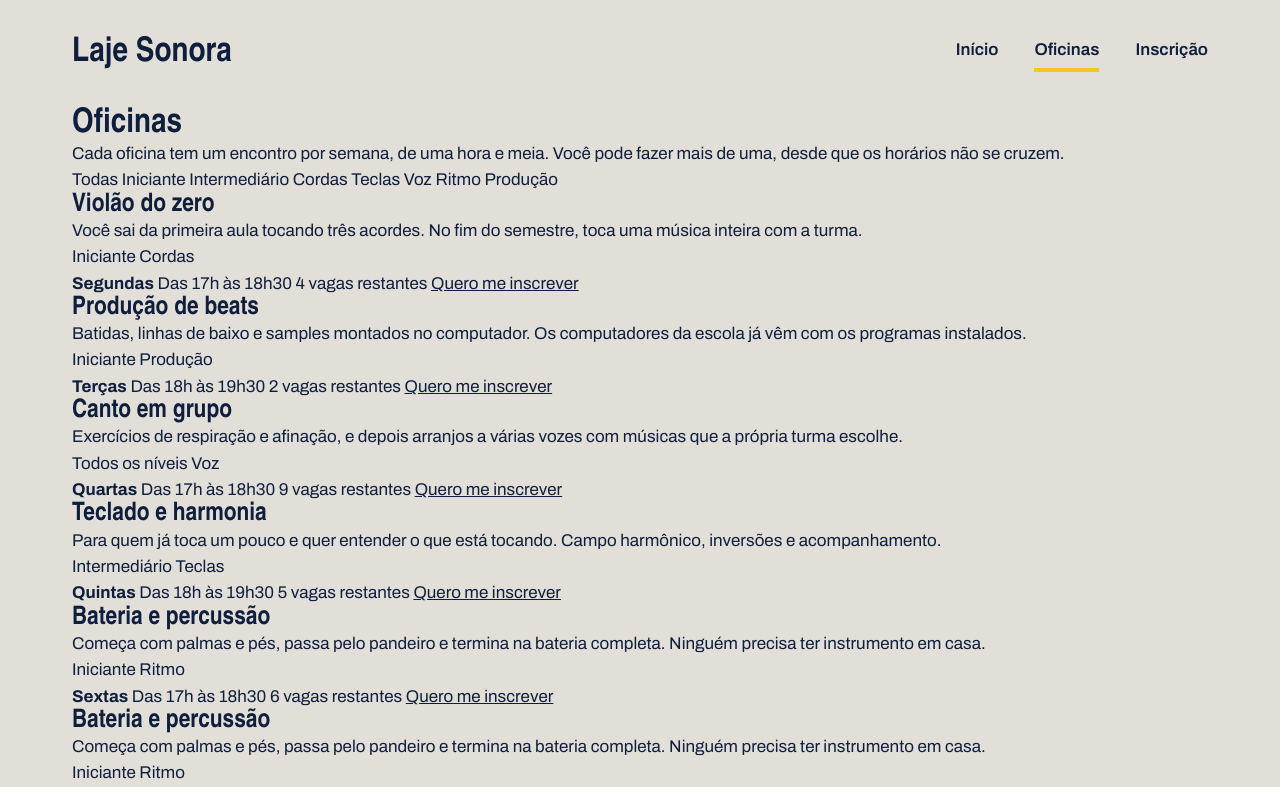
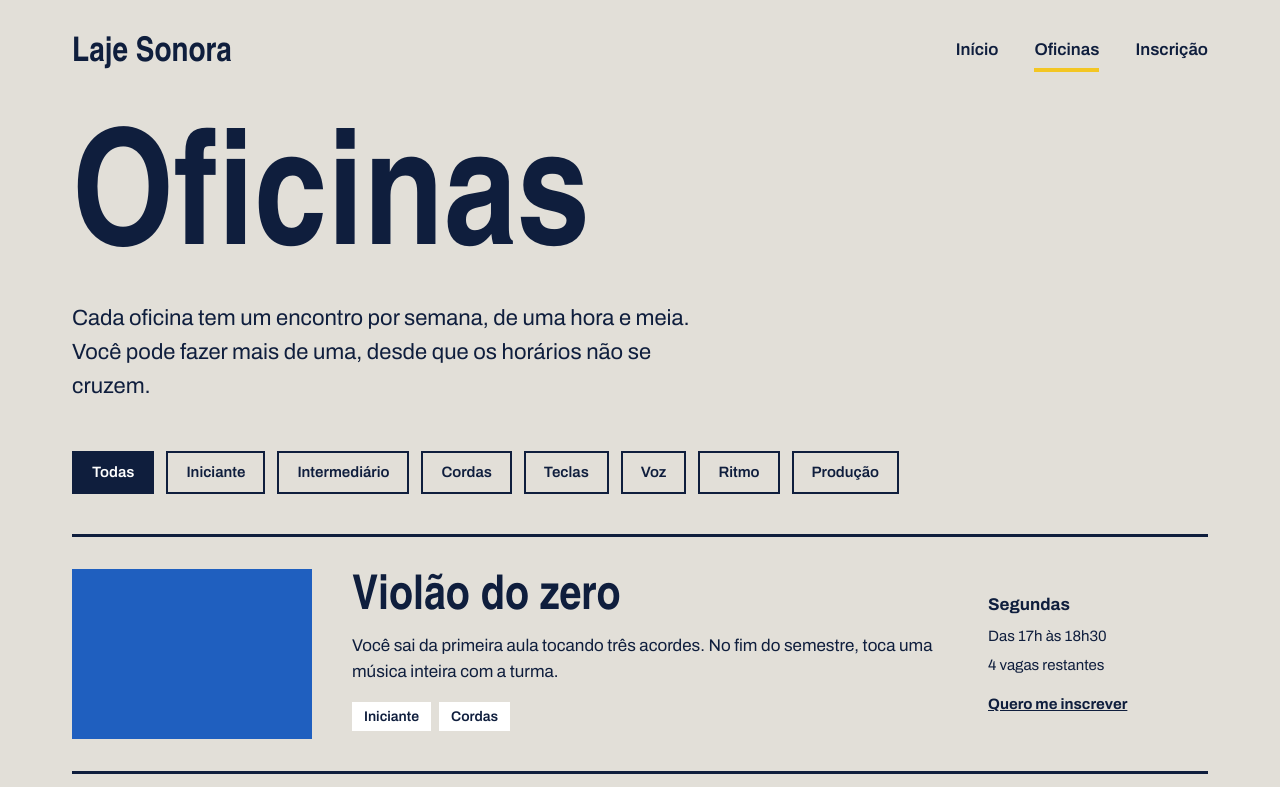
Before and after one commit to gustavomesquita120812010-hash/laje_sonora, a plain HTML site: page oficinas.html in a window 1280 px wide. Shown: the top 787 px of the page. Drawn offline with Linux system fonts and the light colour scheme; a web font is replaced by a local one.

Commit message:
Página de oficinas pronta

```diff
--- a/oficinas.css
+++ b/oficinas.css
@@ -115,3 +115,90 @@ margin-bottom: 12px;
 .foto-tinta {
   background: var(--tinta);
 }
+
+.titulo-pagina {
+  font-size: 160px;
+  margin-top: 24px;
+}
+
+.subtitulo-pagina {
+  font-size: 22px;
+  max-width: 640px;
+  margin-top: 16px;
+}
+
+.filtros {
+  margin-top: 48px;
+  display: flex;
+  flex-wrap: wrap;
+  gap: 12px;
+}
+
+.filtro {
+  border: 2px solid var(--tinta);
+  padding: 8px 18px;
+  font-weight: 600;
+  font-size: 15px;
+}
+
+.filtro.ativo {
+  background-color: var(--tinta);
+  color: var(--branco);
+}
+
+.lista {
+  margin-top: 40px;
+}
+
+.oficina {
+  padding-block: 32px;
+  border-top: 3px solid var(--tinta);
+  display: flex;
+  align-items: center;
+  gap: 40px;
+}
+
+.oficina .foto {
+  width: 240px;
+  height: 170px;
+  flex-shrink: 0;
+}
+
+.oficina-texto {
+  flex: 1;
+}
+
+.oficina h2 {
+  font-size: 48px;
+  margin-bottom: 10px;
+}
+
+.etiquetas {
+  margin-top: 16px;
+  display: flex;
+  gap: 8px;
+}
+
+.etiqueta {
+  background-color: var(--branco);
+  padding: 4px 12px;
+  font-size: 14px;
+  font-weight: 600;
+}
+
+.oficina-detalhes {
+  width: 220px;
+  font-size: 15px;
+  display: flex;
+  flex-direction: column;
+  gap: 6px;
+}
+
+.oficina-detalhes strong {
+  font-size: 17px;
+}
+
+.oficina-detalhes a {
+  margin-top: 10px;
+  font-weight: 700;
+}
--- a/oficinas.html
+++ b/oficinas.html
@@ -27,7 +27,7 @@
 
     <h1 class="titulo-pagina">Oficinas</h1>
     <p class="subtitulo-pagina">Cada oficina tem um encontro por semana, de uma hora e meia. Você pode fazer mais de uma, desde que os horários não se cruzem.</p>
-    <div class="filtros"></div>
+    <div class="filtros">
     <span class="filtro ativo">Todas</span>
     <span class="filtro">Iniciante</span>
     <span class="filtro">Intermediário</span>
@@ -36,7 +36,7 @@
     <span class="filtro">Voz</span>
     <span class="filtro">Ritmo</span>
     <span class="filtro">Produção</span>
-</div>
+    </div>
 
 <div class="lista">
 <article class="oficina">
```
